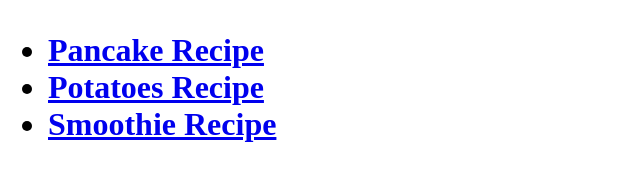
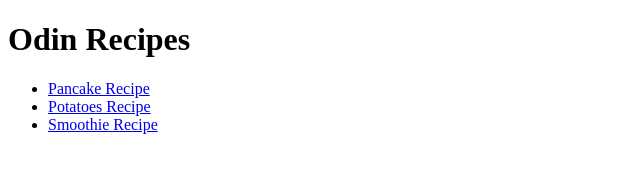
Before and after one commit to IamChinenye/odin-recipes, a plain HTML site: page index.html in a window 1280 px wide. Shown: the whole page, without its empty margins (0-640 px from the left). Drawn offline with Linux system fonts and the light colour scheme.

Commit message:
Made a little edit to my index file.

```diff
--- a/index.html
+++ b/index.html
@@ -4,11 +4,11 @@
 <head>
     <meta charset="UTF-8">
     <meta name="viewport" content="width=device-width, initial-scale=1.0">
-    <title>Odin Recipe</title>
+    <title>Odin Recipes</title>
 </head>
 
 <body>
-    <h1>
+    <h1>Odin Recipes</h1>
     <ul>
         <li><a href="recipes/pancakes.html">Pancake Recipe</a>
         </li>
@@ -19,8 +19,6 @@
             <a href="recipes/smoothie.html">Smoothie Recipe</a>
         </li>
     </ul>
-    </h1>
-
 </body>
 
 </html>
```
Lines whose indentation alone changed are shown as unchanged.
